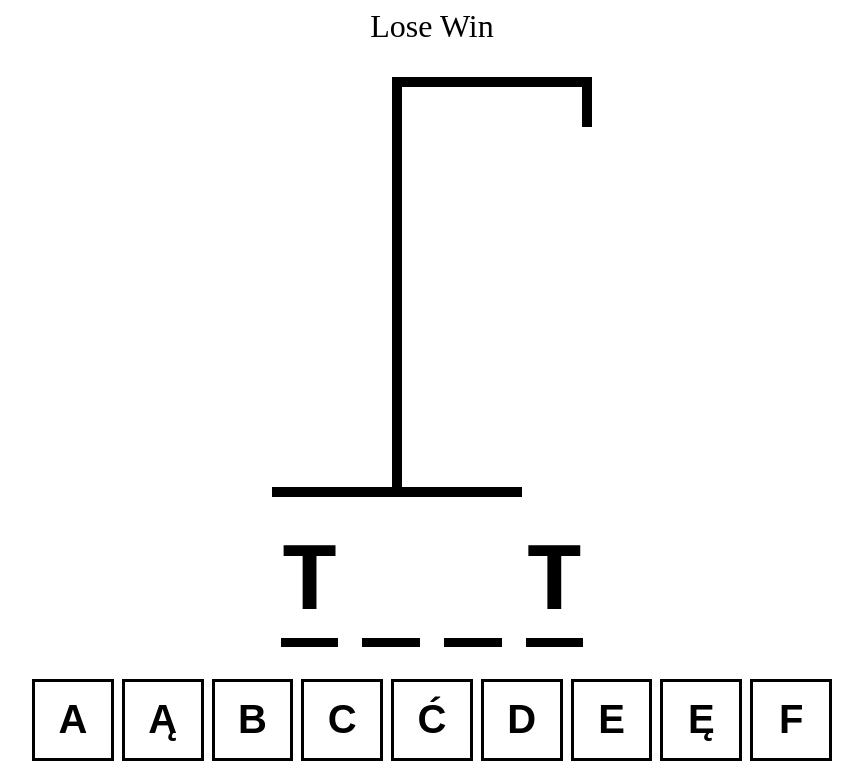
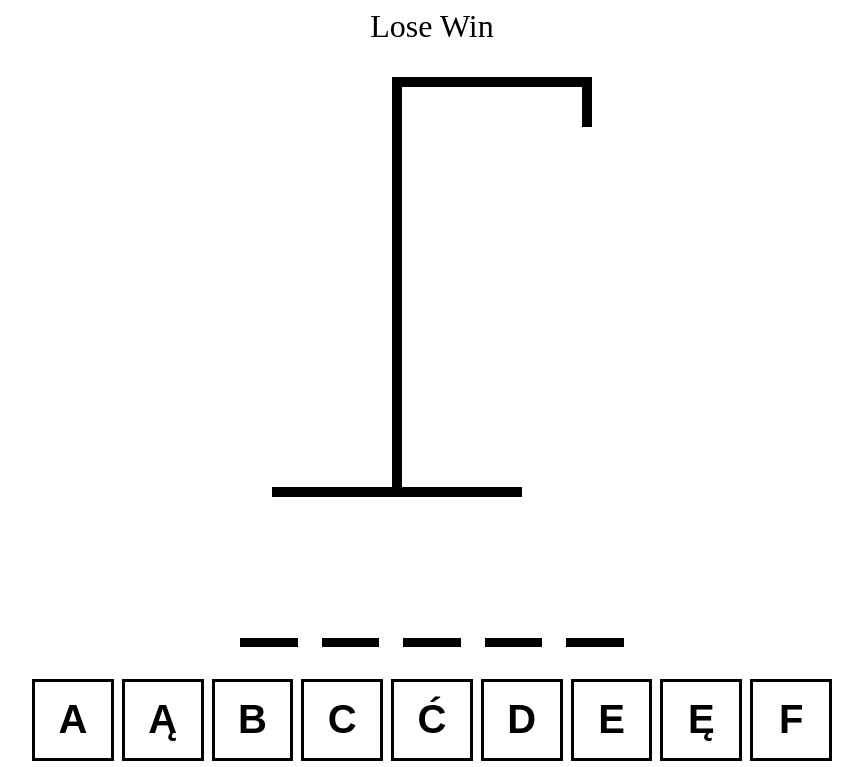
Before and after one commit to maciekpastuszak/React-Hangman, a React (Vite) app: page / in a window 1280 px wide. Shown: the top 767 px of the page, without its empty margins (208-1071 px from the left). Built offline with nearby package versions, Linux system fonts and the light colour scheme.

Commit message:
change word to HangmanWordProps type

```diff
--- a/src/App.tsx
+++ b/src/App.tsx
@@ -28,7 +28,7 @@
       Win
     </div>
     <HangmanDrawing numberOfGuesses={incorrectLetters.length}/>
-    <HangmanWord />
+    <HangmanWord guessedLetters={guessedLetters} wordToGuess={wordToGuess}/>
     <div style={{ alignSelf: "stretch"}}>
     <Keyboard />
     </div>
--- a/src/HangmanWord.tsx
+++ b/src/HangmanWord.tsx
@@ -1,6 +1,11 @@
-export function HangmanWord(){
-    const word = "TEST"
-    const guessedLetters = ["T"];
+type HangmanWordProps = {
+    guessedLetters: string[]
+    wordToGuess: string
+}
+
+export function HangmanWord({guessedLetters, wordToGuess}: HangmanWordProps){
+
+
     return <div style={{
         display: "flex",
         gap: ".25em",
@@ -9,7 +14,7 @@
         textTransform: "uppercase",
         fontFamily: "monospace"}}>
 
-        {word.split("").map((letter, index) => (
+        {wordToGuess.split("").map((letter, index) => (
         <span style={{borderBottom: ".1em solid black"}} key={index}>
             <span style={{visibility: guessedLetters.includes(letter) ? "visible" : "hidden"}}> {letter}</span>
         </span>
```
